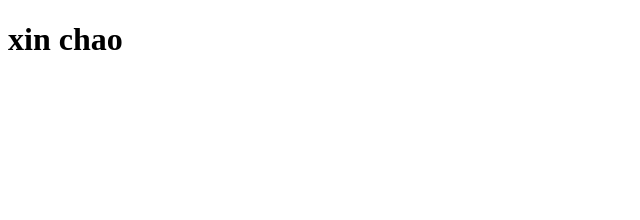
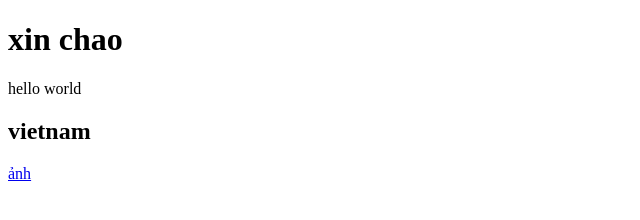
Before and after one commit to namdo-hub/namdo-hub.github.io, a plain HTML site: page index.html in a window 1280 px wide. Shown: the whole page, without its empty margins (0-640 px from the left). Drawn offline with Linux system fonts and the light colour scheme.

Commit message:
thêm ảnh

```diff
--- a/index.html
+++ b/index.html
@@ -8,5 +8,9 @@
 </head>
 <body>
     <h1>xin chao</h1>
+    <p>hello world</p>
+
+    <h2>vietnam</h2>
+    <a href="https://media-cdn-v2.laodong.vn/Storage/NewsPortal/2021/5/26/913299/Ngan-Ha25.jpg">ảnh</a>
 </body>
 </html>
```
